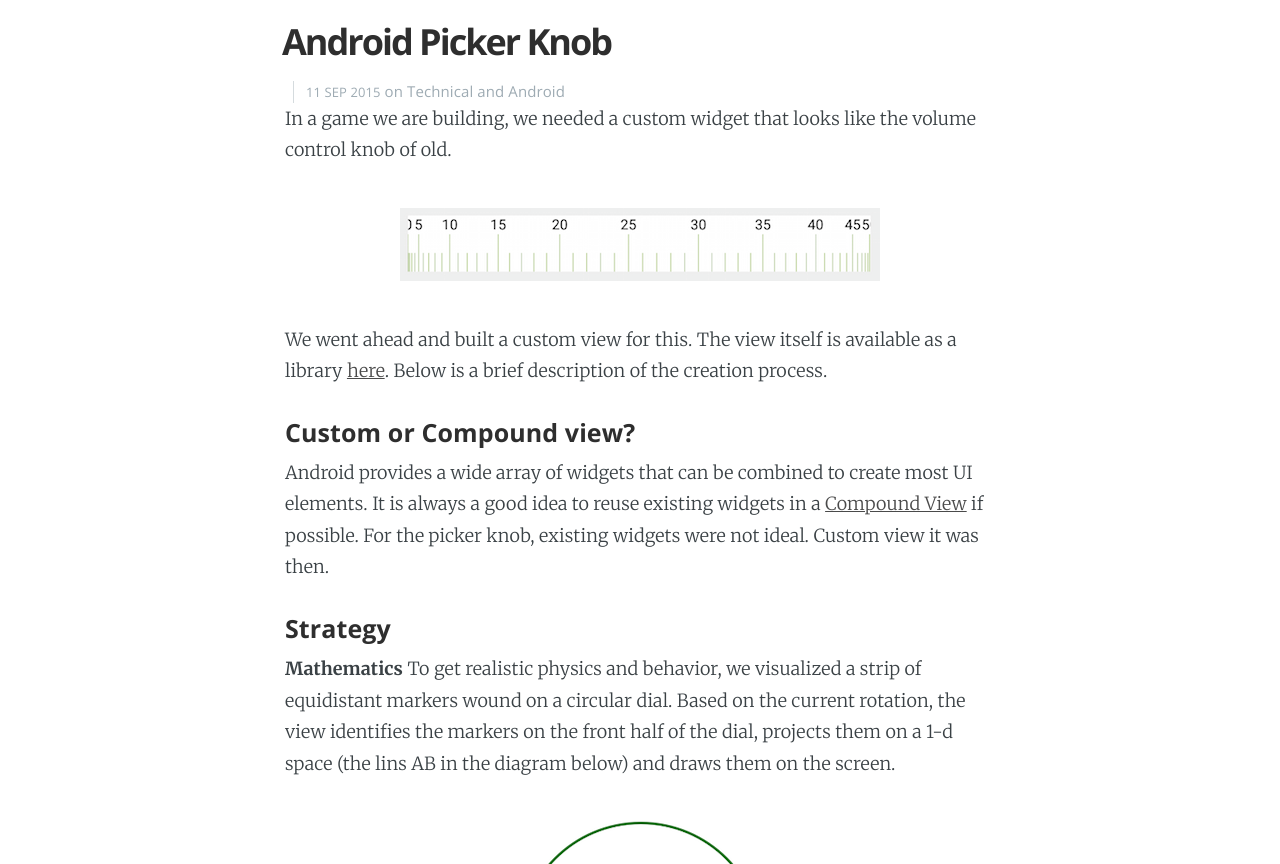
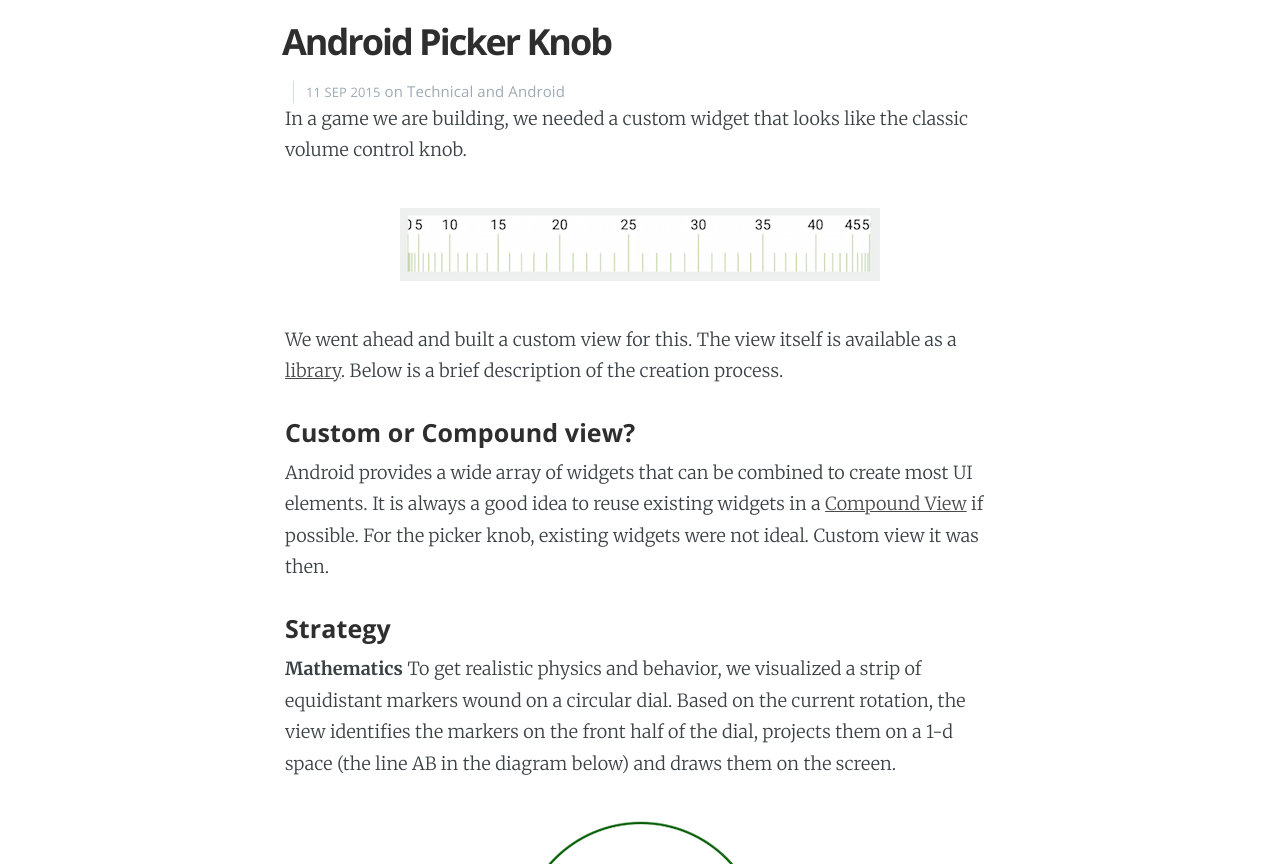
Before and after one commit to moldedbits/moldedbits.github.io, a Jekyll site: the page built from _posts/2015-09-11-android-picker-knob.md, in a window 1280 px wide and 1400 px high. Shown: the part 157-1021 px from the top of the window. Built offline with Jekyll 4.4.1, drawn with Linux system fonts in a browser that asks for light colours; Markdown is read by kramdown in place of the engine named in the settings; some of the changed text lies outside the part shown.

Commit message:
minor edits to the post

````diff
--- a/_posts/2015-09-11-android-picker-knob.md
+++ b/_posts/2015-09-11-android-picker-knob.md
@@ -6,11 +6,11 @@
 categories: Technical Android
 ---
 
-In a game we are building, we needed a custom widget that looks like the volume control knob of old.
+In a game we are building, we needed a custom widget that looks like the classic volume control knob.
 
 ![Picker knob][screenshot]
 
-We went ahead and built a custom view for this. The view itself is available as a library [here][github-page]. Below is a brief description of the creation process.
+We went ahead and built a custom view for this. The view itself is available as a [library][github-page]. Below is a brief description of the creation process.
 
 #### Custom or Compound view?
 Android provides a wide array of widgets that can be combined to create most UI elements. It is always a good idea to reuse existing widgets in a [Compound View][compound-view] if possible. For the picker knob, existing widgets were not ideal. Custom view it was then.
@@ -18,7 +18,7 @@
 #### Strategy
 
 __Mathematics__
-To get realistic physics and behavior, we visualized a strip of equidistant markers wound on a circular dial. Based on the current rotation, the view identifies the markers on the front half of the dial, projects them on a 1-d space (the lins AB in the diagram below) and draws them on the screen.
+To get realistic physics and behavior, we visualized a strip of equidistant markers wound on a circular dial. Based on the current rotation, the view identifies the markers on the front half of the dial, projects them on a 1-d space (the line AB in the diagram below) and draws them on the screen.
 
 ![Piker knob mathematics][picker-knob-mathematics]
 
@@ -71,7 +71,7 @@
 
 __Step 2 - User specified width and height__
 
-Update onMeasure to respect user specified width and height.
+Update ```onMeasure``` to respect user specified width and height.
 
 ```Java
 @Override
@@ -113,7 +113,7 @@
 
 __Step 3 - Add rotation__
 
-Next, we want to add rotation to it. We'll have to update the onDraw method for this.
+Next, we want to add rotation to it. We'll have to update the ```onDraw``` method for this.
 
 ```Java
 @Override
@@ -143,7 +143,7 @@
 
 __Step 4 - Add touch handling__
 
-To handle touch events, we'll override the onTouchEvent method.
+To handle touch events, we'll override the ```onTouchEvent``` method.
 
 ```Java
 @Override
@@ -172,7 +172,7 @@
 }
 ```
 
-In startTouch, we will remove any previous running motions. In startScrollIfNeeded, we will check when the user has moved her finger by more than a threshold value, and then start processing the touch events. In processTouch, we will update the rotation as the user moves her finger. As soon as the user lifts the finger, we will calculate the velocity of the fling and give that velocity to our view. The complete code is available [here][picker-knob-java]
+In ```startTouch```, we will remove any previous running motions. In ```startScrollIfNeeded```, we will check when the user has moved her finger by more than a threshold value, and then start processing the touch events. In ```processTouch```, we will update the rotation as the user moves her finger. As soon as the user lifts the finger, we will calculate the velocity of the fling and give that velocity to our view. The complete code is available [here][picker-knob-java]
 
 __Step 5 - Make it customizable__
 
````
